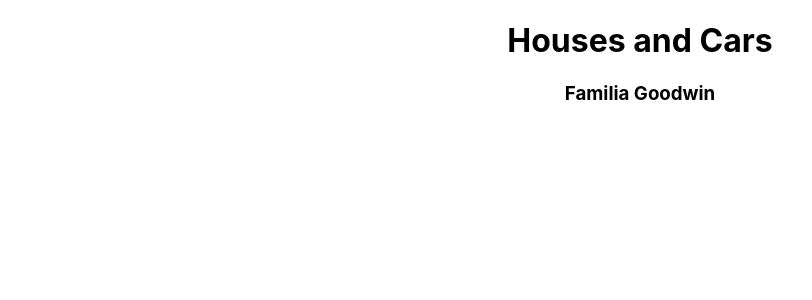
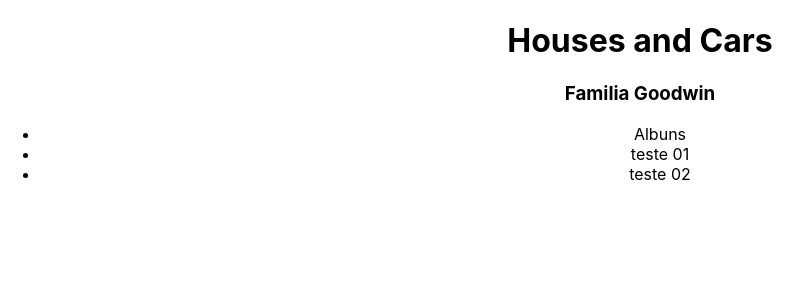
Before and after one commit to familiagoodwin/familiagoodwin.github.io, a React (Create React App) app in the folder fmlgoodwin/: page / in a window 1280 px wide. Shown: the top 300 px of the page, without its empty margins (0-812 px from the left). Built offline with nearby package versions, Linux system fonts and the light colour scheme.

Commit message:
add main menu basico

```diff
--- a/fmlgoodwin/src/App.js
+++ b/fmlgoodwin/src/App.js
@@ -1,11 +1,13 @@
 import logo from './logo.svg';
 import './App.css';
 import Capa from './pages/Capa';
+import MainMenu from './components/MainMenu';
 
 function App() {
   return (
     <div className="App">
      <Capa />
+     <MainMenu />
     </div>
   );
 }
--- /dev/null
+++ b/fmlgoodwin/src/components/MainMenu.jsx
@@ -0,0 +1,15 @@
+import React from 'react'
+
+function MainMenu() {
+  return (
+    <div>
+      <ul>
+        <li>Albuns</li>
+        <li>teste 01</li>
+        <li>teste 02</li>
+      </ul>
+    </div>
+  )
+}
+
+export default MainMenu
```
